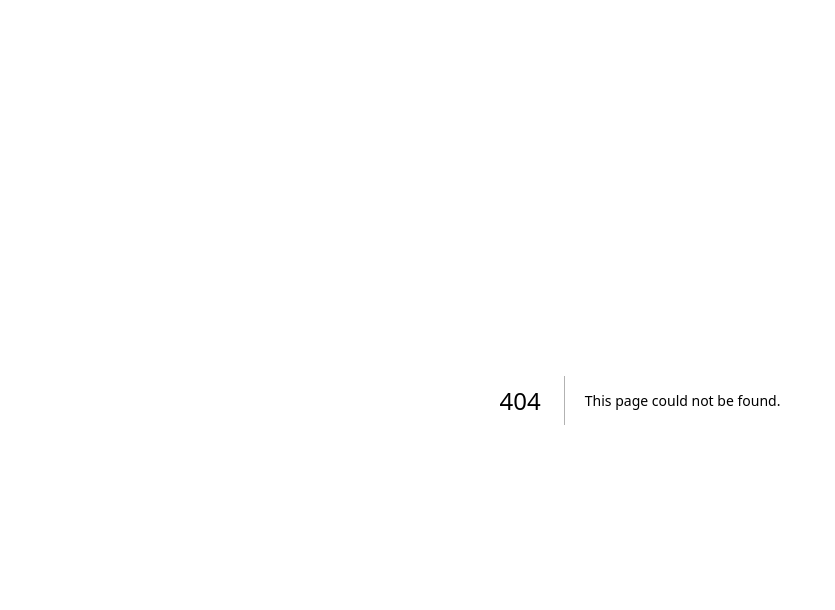
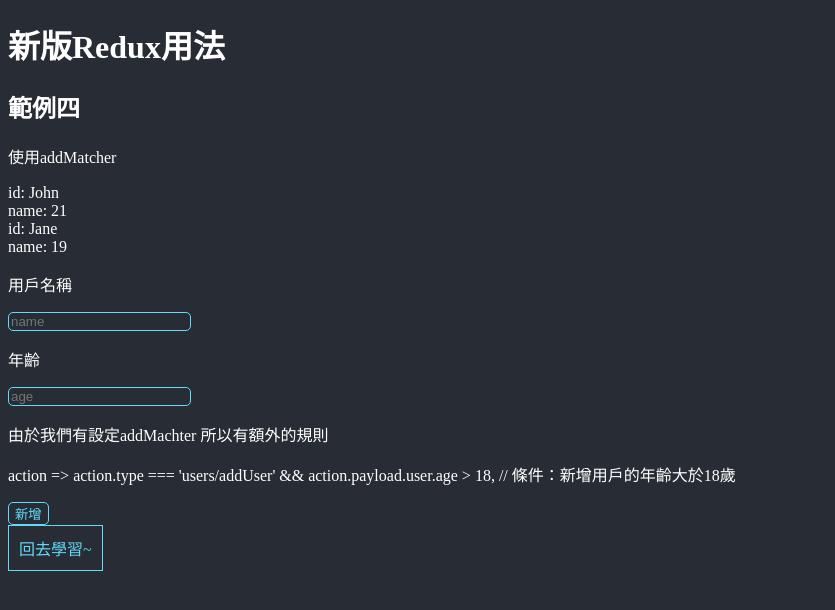
Before and after one commit to Bobo100/React-Redux-Example-02, a Next.js app: page /User in a window 1280 px wide. Before the commit this address had no page. Shown: the top 610 px of the page, without its empty margins (0-835 px from the left). Built offline with nearby package versions, Linux system fonts and the light colour scheme.

Commit message:
新增addMatcher

```diff
--- a/components/RoutesLink.tsx
+++ b/components/RoutesLink.tsx
@@ -9,6 +9,7 @@ const RouterLink = () => {
             <Link href="/Async" className={router.pathname === "/Async" ? "active" : ""}>前往範例一</Link>
             <Link href="/Async2" className={router.pathname === "/Async2" ? "active" : ""}>前往範例二</Link>
             <Link href="/Async3" className={router.pathname === "/Async3" ? "active" : ""}>前往範例三</Link>
+            <Link href="/User" className={router.pathname === "/User" ? "active" : ""}>前往範例四</Link>
         </>
     )
 }
--- /dev/null
+++ b/components/redux/slice/userSlice.tsx
@@ -0,0 +1,31 @@
+// component/redux/slice/asyncSlice.tsx
+import { createSlice } from "@reduxjs/toolkit"
+import { RootState } from "../store/store"
+
+const initialState = {
+    users: [
+        { name: "John", age: 21 },
+        { name: "Jane", age: 19 }
+    ],
+    userNames: ["John", "Jane"]
+}
+
+
+const userSlice = createSlice({
+    name: 'users',
+    initialState: initialState,
+    reducers: {},
+    extraReducers: builder => {
+        builder.addMatcher(
+            action => action.type === 'users/addUser' && action.payload.user.age > 18, // 條件：新增用戶的年齡大於18歲
+            (state, action) => {
+                state.users.push(action.payload.user); // 在users列表中添加新用戶
+                state.userNames.push(action.payload.user.name); // 在userNames列表中添加新用户的名字
+            }
+        )
+    }
+})
+
+export const selectUsers = (state: RootState) => state.user
+
+export default userSlice.reducer
--- a/components/redux/store/store.tsx
+++ b/components/redux/store/store.tsx
@@ -3,12 +3,14 @@ import { configureStore } from '@reduxjs/toolkit'
 import async from '../slice/asyncSlice'
 import async2 from '../slice/asyncSlice2'
 import async3 from '../slice/asyncSlice3'
+import user from '../slice/userSlice'
 
 export const store = configureStore({
     reducer: {
         async,
         async2,
-        async3
+        async3,
+        user
     },
     // 預設就是true，但是如果你要自己設定的話，可以這樣寫(根本沒影響 除非你要關閉)
     // 關閉就會
--- /dev/null
+++ b/pages/User.tsx
@@ -0,0 +1,70 @@
+import Head from "next/head";
+import Layout from "../components/layout"
+import { useAppDispatch, useAppSelector } from "../components/redux/hook/hook";
+import { selectUsers } from "../components/redux/slice/userSlice";
+import { useState } from "react";
+
+const User = () => {
+
+    const [name, setName] = useState("")
+    const [age, setAge] = useState("")
+
+    const handleName = (e: React.ChangeEvent<HTMLInputElement>) => {
+        setName(e.target.value)
+    }
+
+    const handleAge = (e: React.ChangeEvent<HTMLInputElement>) => {
+        console.log(e.target.value)
+        setAge(e.target.value)
+    }
+
+    const dispatch = useAppDispatch()
+    const userData = useAppSelector(selectUsers)
+
+    const addUser = () => {
+        dispatch({
+            type: "users/addUser",
+            payload: {
+                user: {
+                    name: name,
+                    age: parseInt(age)
+                }
+            }
+        })
+    }
+
+    console.log(userData)
+
+    return (
+        <Layout>
+            <Head>
+                <title>範例四</title>
+            </Head>
+            <div className="flex flex-col items-center">
+                <h1 className="text-3xl mt-3">新版Redux用法</h1>
+                <h2 className="text-2xl mt-3">範例四</h2>
+                <p>使用addMatcher</p>
+                <div className="border border-title p-5 m-3">
+                    {userData.users.map((item, index) => {
+                        return (
+                            <div key={index}>
+                                <div>id: {item.name}</div>
+                                <div>name: {item.age}</div>
+                            </div>
+                        )
+                    })}
+                </div>
+                <p>用戶名稱</p>
+                <input className="p-2 m-2" type="text" id="name" onChange={handleName} placeholder="name" />
+                <p>年齡</p>
+                <input className="p-2 m-2" type="number" id="age" onChange={handleAge} placeholder="age" />
+
+                <p>由於我們有設定addMachter 所以有額外的規則</p>
+                <p>{` action => action.type === 'users/addUser' && action.payload.user.age > 18, // 條件：新增用戶的年齡大於18歲 `}</p>
+                <button className="p-2 m-2" onClick={addUser}>新增</button>
+            </div>
+        </Layout>
+    )
+}
+
+export default User
--- a/pages/index.tsx
+++ b/pages/index.tsx
@@ -10,9 +10,10 @@ function HomePage() {
 
             <div className="flex flex-col items-center m-3">
                 <h1 className="text-xl">透過一些範例來看看 非同步的情況</h1>
-                <Link href="/Async" className="border border-title p-3 m-3">前往範例一</Link>
-                <Link href="/Async2" className="border border-title p-3 m-3">前往範例二</Link>
+                <Link href="/Async" className="border border-title p-3 m-3">前往範例一 createAsyncThunk 與 extraReducers</Link>
+                <Link href="/Async2" className="border border-title p-3 m-3">前往範例二 直接透過useEffect來使用createAsyncThunk，並且搭配一個setTimeout Button來修改內容</Link>
                 <Link href="/Async3" className="border border-title p-3 m-3">前往範例三</Link>
+                <Link href="/User" className="border border-title p-3 m-3">前往範例四 addMatcher</Link>
             </div>
 
         </Layout>
```
